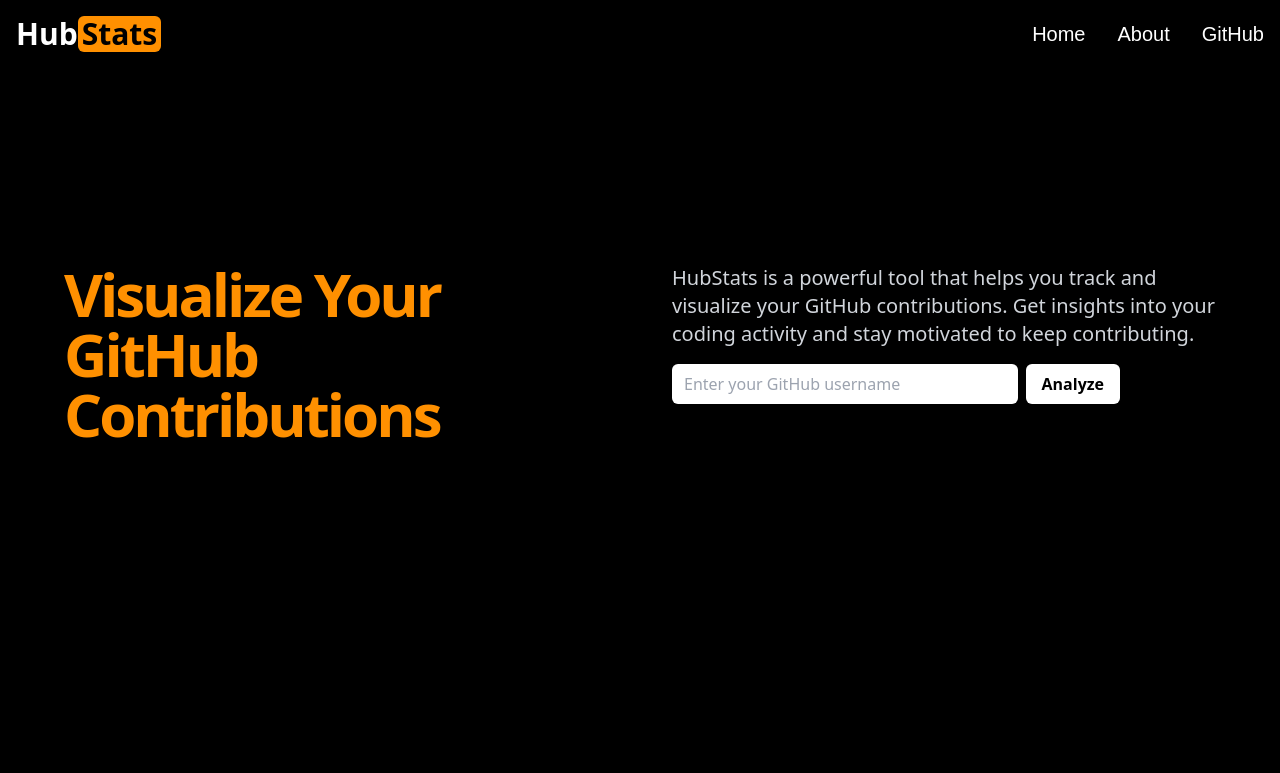
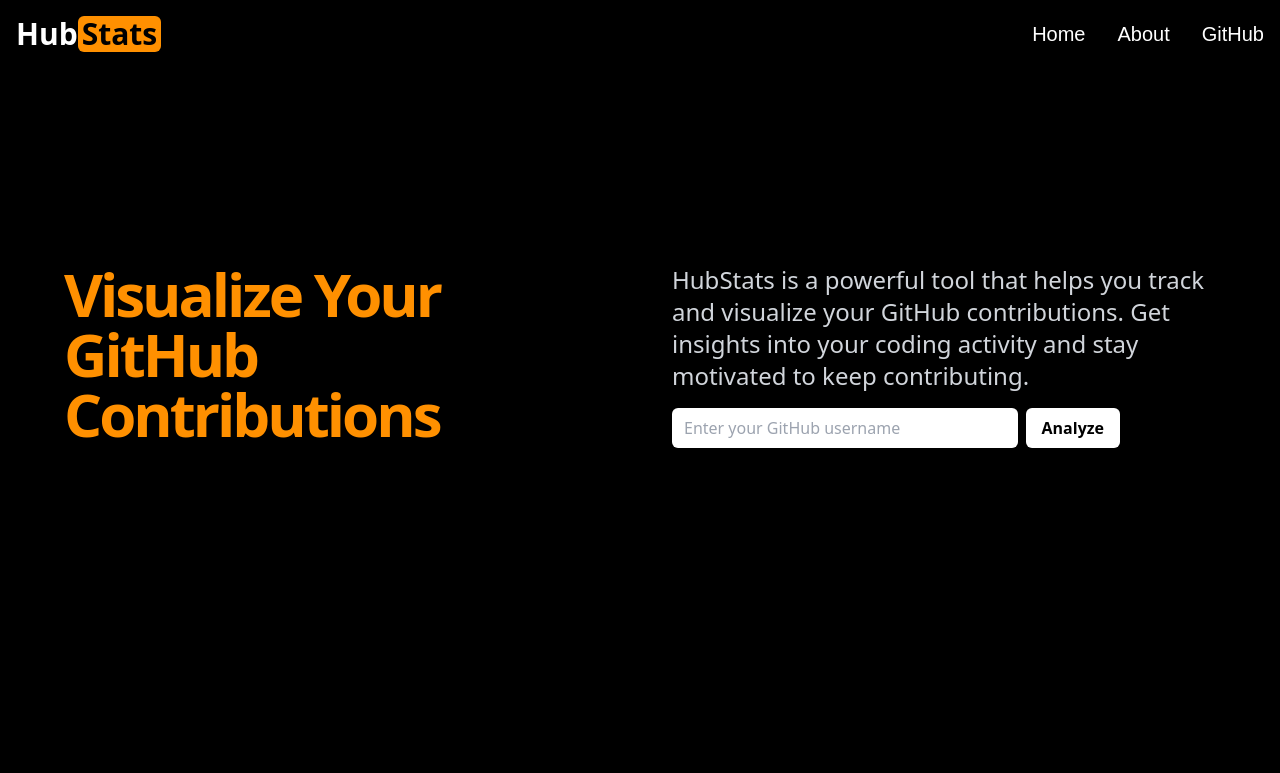
Before and after one commit to aroramrinaal/hubstats, a Next.js app: page / in a window 1280 px wide. Shown: the top 773 px of the page. Built offline with nearby package versions, Linux system fonts and the light colour scheme; a web font is replaced by a local one.

Commit message:
chore: Update text size in homepage description

```diff
--- a/src/pages/index.tsx
+++ b/src/pages/index.tsx
@@ -14,7 +14,7 @@ const Home = () => {
                 </h1>
               </div>
               <div className="flex flex-col items-start space-y-4">
-                <p className="mx-auto max-w-[700px] text-gray-300 md:text-xl">
+                <p className="mx-auto max-w-[700px] text-gray-300 text-2xl">
                   HubStats is a powerful tool that helps you track and visualize your GitHub contributions. Get insights
                   into your coding activity and stay motivated to keep contributing.
                 </p>
```
